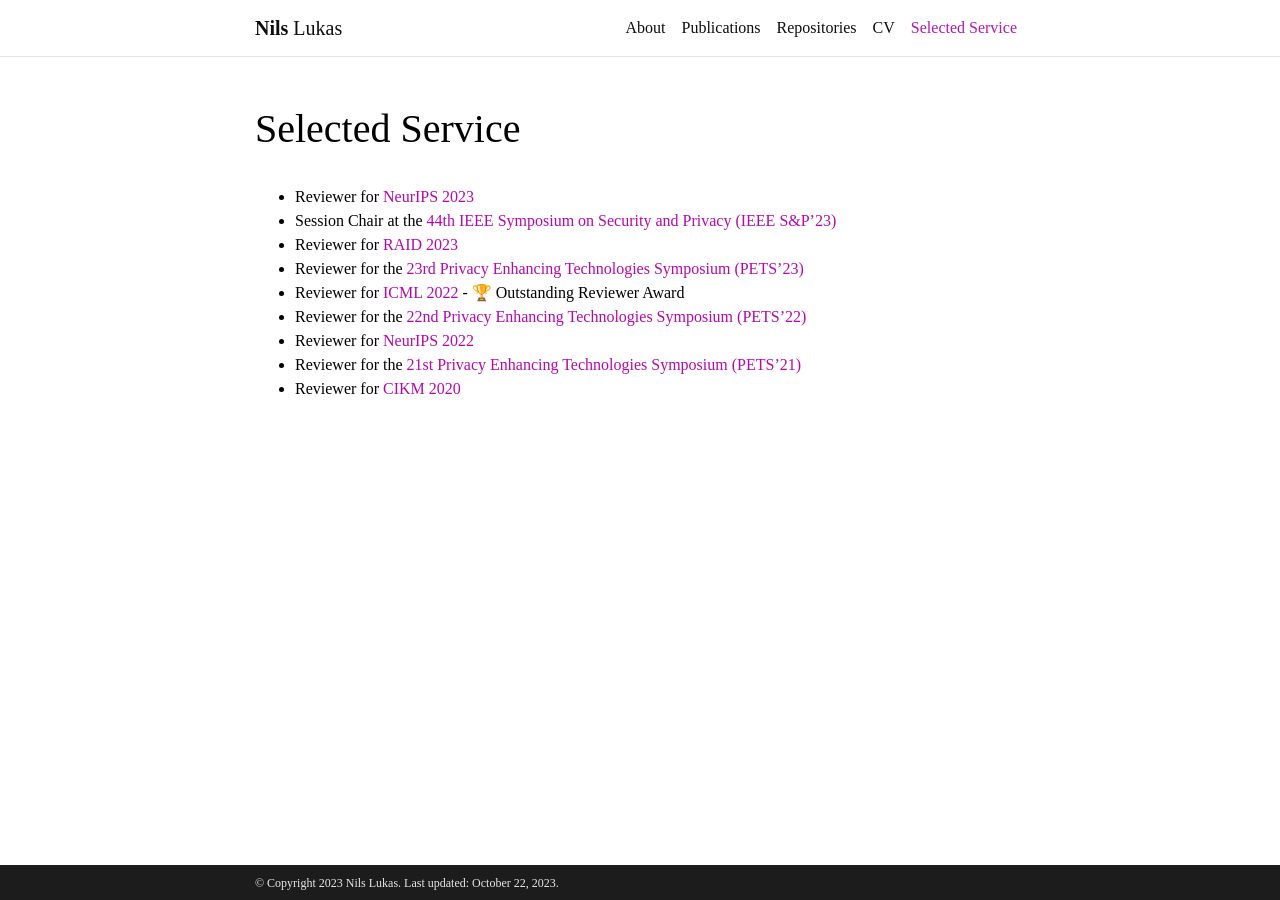
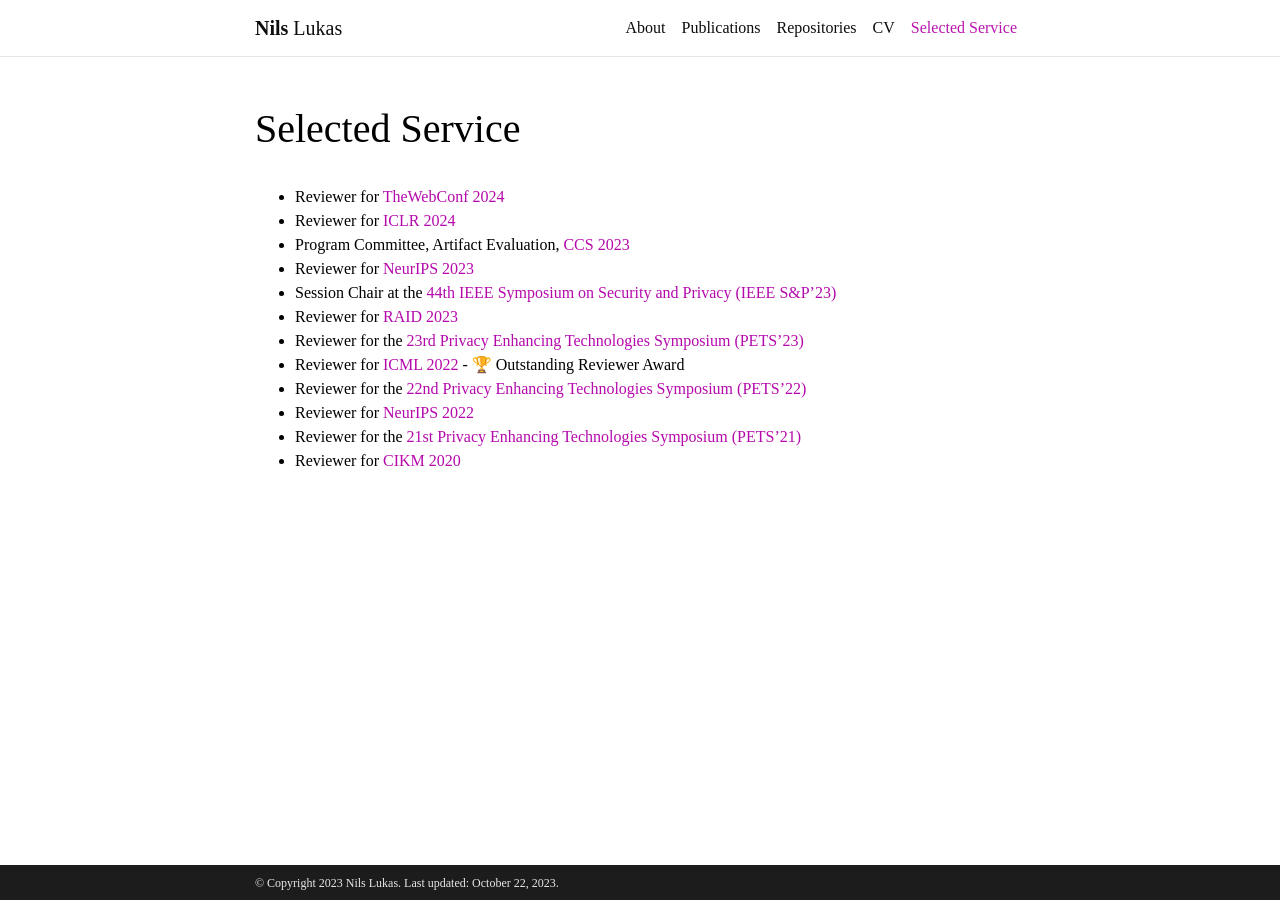
Before and after one commit to nilslukas/nilshendriklukas.github.io, a Jekyll site: the page built from _pages/teaching.md, in a window 1280 px wide. Built offline with Jekyll 4.4.1, drawn with Linux system fonts in a browser that asks for light colours; comment, search, counter and statistics services are not loaded; a style sheet for code colours, icons or effects is not loaded.

Commit message:
update reviewing

```diff
--- a/_pages/teaching.md
+++ b/_pages/teaching.md
@@ -7,13 +7,15 @@
 nav_order: 5
 ---
 
-
+* Reviewer for <a href="https://www2024.thewebconf.org/">TheWebConf 2024</a>
+* Reviewer for <a href="https://iclr.cc/">ICLR 2024</a>
+* Program Committee, Artifact Evaluation, <a href="https://www.sigsac.org/ccs/CCS2023/">CCS 2023</a>
 * Reviewer for <a href="https://nips.cc">NeurIPS 2023</a>
 * Session Chair at the <a href="https://sp2023.ieee-security.org">44th IEEE Symposium on Security and Privacy (IEEE S&P'23)</a>
 * Reviewer for <a href="https://raid2023.org/welcome.html">RAID 2023</a>
 * Reviewer for the <a href="https://petsymposium.org/2023/">23rd Privacy Enhancing Technologies Symposium (PETS'23)</a>
-* Reviewer for <a href="https://icml.cc/Conferences/2022">ICML 2022</a> - 🏆 Outstanding Reviewer Award
+* Reviewer for <a href="https://icml.cc/Conferences/2022/Reviewers">ICML 2022</a> - 🏆 Outstanding Reviewer Award
 * Reviewer for the <a href="https://petsymposium.org/2022/">22nd Privacy Enhancing Technologies Symposium (PETS'22)</a>
-* Reviewer for <a href="https://nips.cc">NeurIPS 2022</a>
+* Reviewer for <a href="https://neurips.cc/Conferences/2022/ProgramCommittee">NeurIPS 2022</a>
 * Reviewer for the <a href="https://petsymposium.org/2021/">21st Privacy Enhancing Technologies Symposium (PETS'21)</a>
 * Reviewer for <a href="https://www.cikm2020.org">CIKM 2020</a>
```
